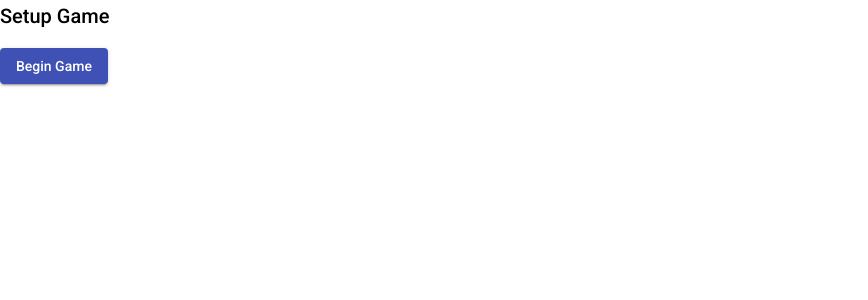
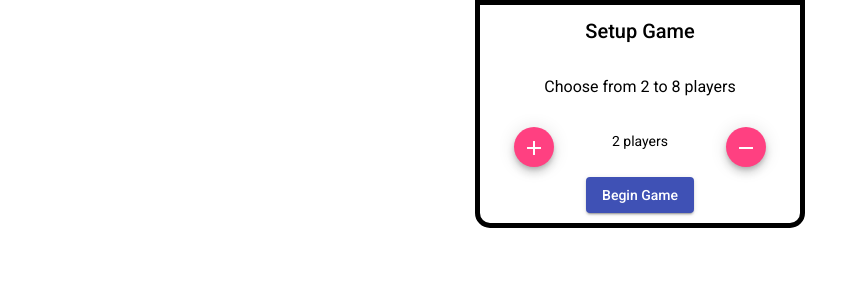
Before and after one commit to MikeIsNewToTheCity/unstable-tracker, an Angular app: page /setup in a window 1280 px wide. Shown: the top 300 px of the page, without its empty margins (0-868 px from the left). Built offline with nearby package versions, Linux system fonts and the light colour scheme.

Commit message:
Created layout and interface on Game Setup screen.
Layout and UI were created for the Game Setup screen.  Next, interactivity will need to be added.

```diff
--- a/src/app/app.module.ts
+++ b/src/app/app.module.ts
@@ -8,6 +8,7 @@ import { HomeComponent } from './home/home.component';
 import { SetupGameComponent } from './setup-game/setup-game.component';
 import { PlayGameComponent } from './play-game/play-game.component';
 import { MatButtonModule } from '@angular/material/button';
+import { MatIconModule } from '@angular/material/icon';
 
 @NgModule({
   declarations: [
@@ -21,6 +22,7 @@ import { MatButtonModule } from '@angular/material/button';
     , AppRoutingModule
     , BrowserAnimationsModule
     , MatButtonModule
+    , MatIconModule
   ],
   providers: [],
   bootstrap: [AppComponent]
--- a/src/app/home/home.component.css
+++ b/src/app/home/home.component.css
@@ -0,0 +1,7 @@
+#homeContainer {
+    max-width: 300px;
+    border: 5px solid black;
+    border-radius: 0px 0px 15px 15px;
+    padding: 10px;
+    margin: auto;
+}
--- a/src/app/home/home.component.html
+++ b/src/app/home/home.component.html
@@ -1,3 +1,6 @@
+<div
+    id="homeContainer"
+>
     <h2>
         Home
     </h2>
@@ -9,3 +12,4 @@
     >
         Play Game
     </button>
+</div>
--- a/src/app/play-game/play-game.component.css
+++ b/src/app/play-game/play-game.component.css
@@ -0,0 +1,7 @@
+#playGameContainer {
+    max-width: 300px;
+    border: 5px solid black;
+    border-radius: 0px 0px 15px 15px;
+    padding: 10px;
+    margin: auto;
+}
--- a/src/app/play-game/play-game.component.html
+++ b/src/app/play-game/play-game.component.html
@@ -1,3 +1,6 @@
+<div
+    id="playGameContainer"
+>
     <h2>
         Play Game
     </h2>
@@ -9,3 +12,4 @@
     >
         Finish Game
     </button>
+</div>
--- a/src/app/setup-game/setup-game.component.css
+++ b/src/app/setup-game/setup-game.component.css
@@ -0,0 +1,34 @@
+#setupGameContainer {
+    max-width: 300px;
+    border: 5px solid black;
+    border-radius: 0px 0px 15px 15px;
+    padding: 10px;
+    margin: auto;
+}
+
+.grid-container {
+    display: grid;
+    row-gap: 10px;
+    column-gap: 10px;
+    justify-items: center;
+    align-items: center;
+}
+
+.item1 {
+    grid-column: 1 / span 3;
+}
+.item2 {
+    grid-column: 1 / span 3;
+}
+.item3 {
+    grid-column: 1 / span 1;
+}
+.item4 {
+    grid-column: 2 / span 1;
+}
+.item5 {
+    grid-column: 3 / span 1;
+}
+.item6 {
+    grid-column: 1 / span 3;
+}
--- a/src/app/setup-game/setup-game.component.html
+++ b/src/app/setup-game/setup-game.component.html
@@ -1,11 +1,50 @@
-<h2>
+<div
+    id="setupGameContainer"
+    class="grid-container"
+>
+
+    <h2
+        class="grid-item item1"
+    >
         Setup Game
     </h2>
 
+    <h3
+        class="grid-item item2"
+    >
+        Choose from 2 to 8 players
+    </h3>
+
     <button
+        class="btn btn-default grid-item item3"
+        mat-mini-fab
+        color="accent"
+        aria-label="Plus button to increase player count">
+        <mat-icon>add</mat-icon>
+    </button>
+
+    <p
+        id="playerCountOutput"
+        class="grid-item item4"
+    >
+        2 players
+    </p>
+
+    <button
+        class="btn btn-default grid-item item5"
+        mat-mini-fab
+        color="accent"
+        aria-label="Minus button to decrease player count">
+        <mat-icon>remove</mat-icon>
+    </button>
+
+    <button
+        class="grid-item item6"
         mat-raised-button
         color="primary"
         routerLink="/play"
     >
         Begin Game
     </button>
+
+</div>
```
Also changed, not shown: src/styles.css (line endings or trailing spaces). Lines whose indentation alone changed are shown as unchanged.
